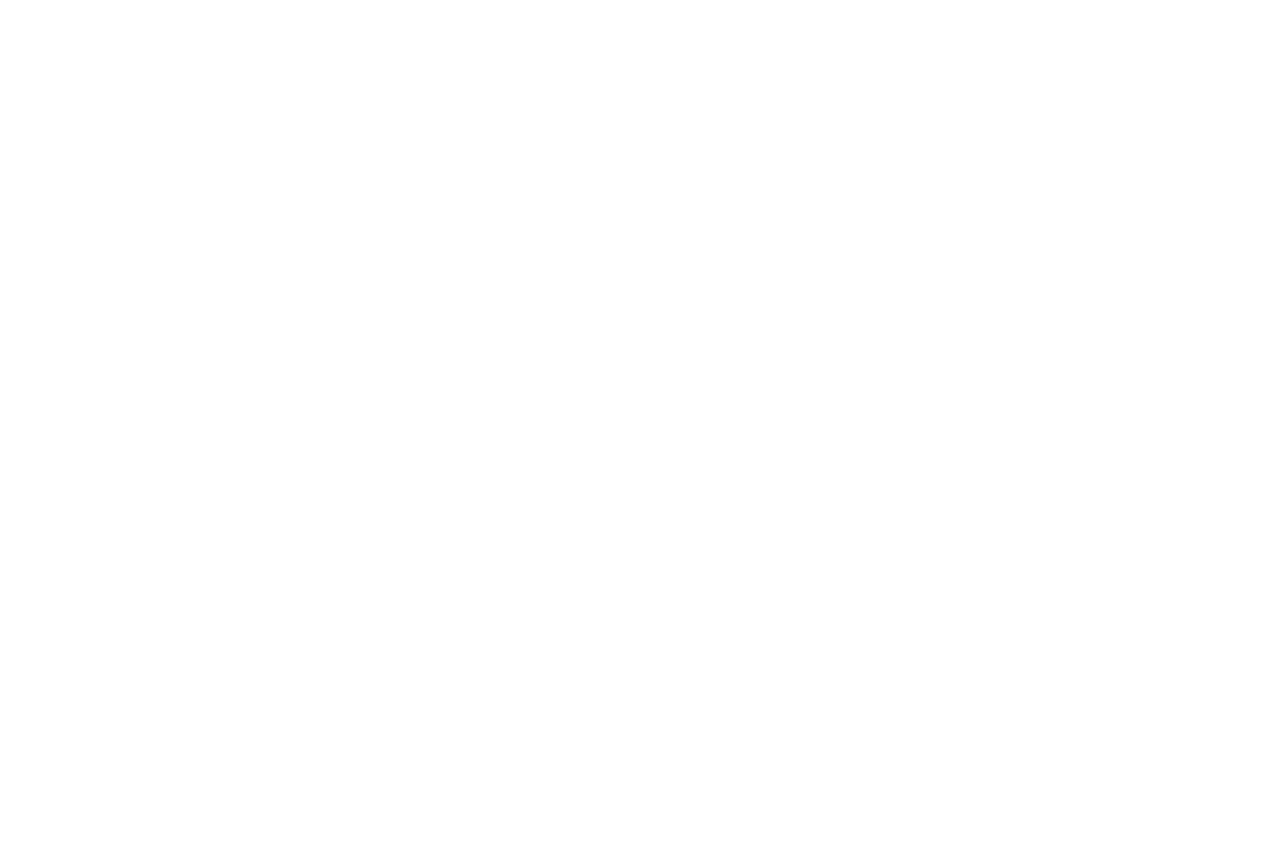
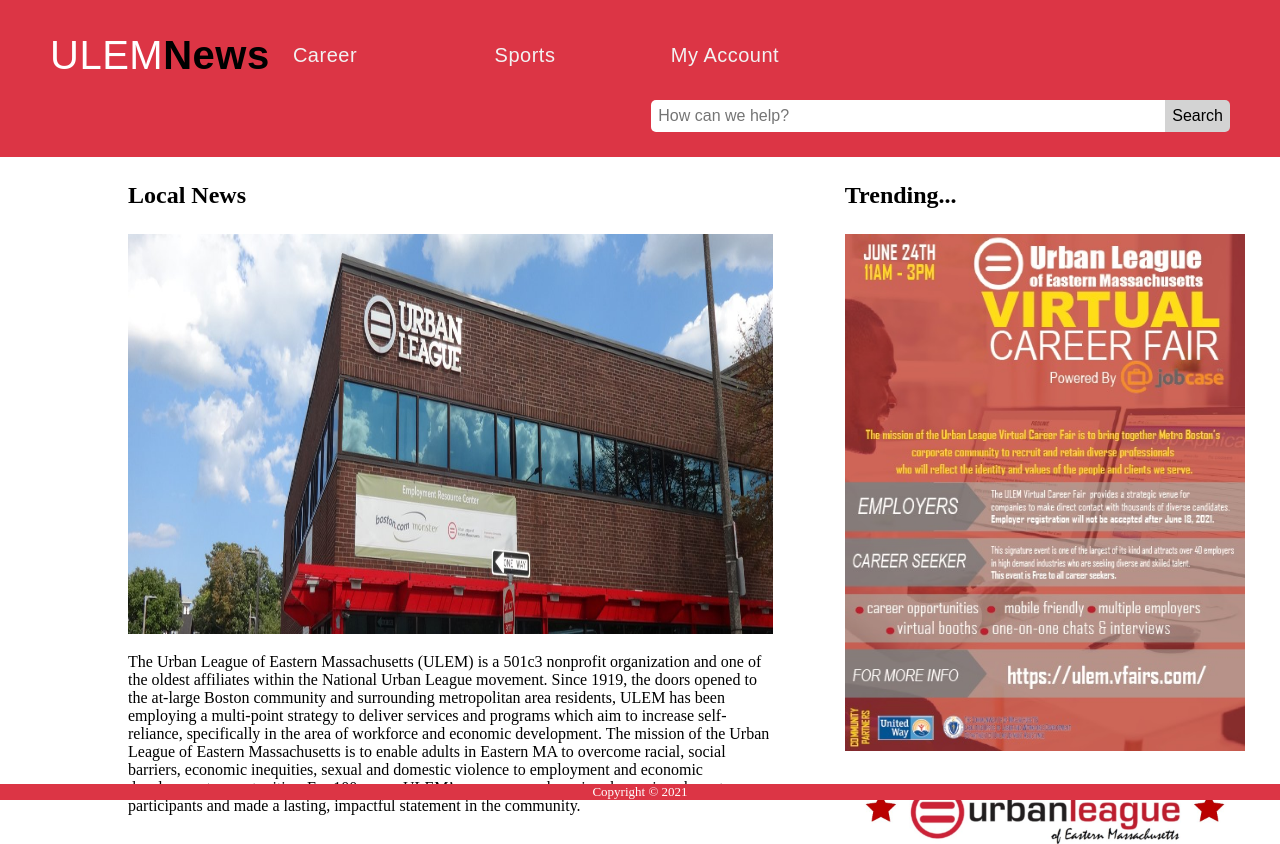
Before and after one commit to davidkhem/ulem-hub, a plain HTML site: page news.html in a window 1280 px wide. Shown: the top 844 px of the page. Before the commit the page ends 800 px from the top, so only its background shows below. Drawn offline with Linux system fonts and the light colour scheme.

Commit message:
Updated index and news

```diff
--- a/news.css
+++ b/news.css
@@ -0,0 +1,181 @@
+
+* {
+    margin: 0;
+    padding: 0;
+}
+
+:root {
+    --primary-color:white;
+    --secondary-color:#dc3545;
+}
+
+
+body {
+    background: var(--primary-color);
+    margin: 0;
+}
+
+.icon {
+    font-size: 40px;
+    font-weight: 400;
+    color: white;
+    position: relative;
+}
+
+.menu {
+    width: 100%;
+    background: var(--secondary-color);
+    overflow: auto;
+    padding-top: 25px;
+    padding-bottom: 25px;
+    margin-bottom: 25px;
+}
+
+.menu ul {
+    margin: 0;
+    padding: 0;
+    list-style: none;
+    line-height: 60px;
+}
+
+.menu li {
+    float: left;
+}
+
+.menu ul li a {
+    background: var(--secondary-color);
+    text-decoration: none;
+    width: 150px;
+    margin-left: 50px;
+    display: block;
+    text-align: center;
+    color: #f2f2f2;
+    font-size: 20px;
+    font-family: sans-serif;
+    letter-spacing: 0.5px;
+}
+
+.menu li a:hover {
+    color: #fff;
+    opacity: 0.5;
+    font-size: 19px;
+}
+
+.search-form {
+    margin-top: 15px;
+    float: right;
+    margin-right: 50px;
+}
+
+input[type=text] {
+    padding: 7px;
+    border: none;
+    font-size: 16px;
+    font-family: sans-serif;
+    width: 500px;
+    border-radius: 5px 0 0 5px;
+}
+
+button {
+    float: right;
+    background: lightgray;
+    color: black;
+    border-radius: 0 5px 5px 0;
+    cursor: pointer;
+    position: relative;
+    padding: 7px;
+    font-family: sans-serif;
+    border: none;
+    font-size: 16px;
+}
+
+
+.navbar {
+    width: 100%;
+    background: palevioletred;
+    overflow: auto;
+    padding-top: 25px;
+    padding-bottom: 25px;
+    margin-bottom: 25px;
+}
+
+.navbar ul {
+    margin: 0;
+    padding: 0;
+    list-style: none;
+    line-height: 60px;
+}
+
+.navbar li {
+    float: left;
+}
+
+.navbar ul li a {
+    background: var(--secondary-color);
+    text-decoration: none;
+    width: 150px;
+    margin-left: 50px;
+    display: block;
+    text-align: center;
+    color: #f2f2f2;
+    font-size: 20px;
+    font-family: sans-serif;
+    letter-spacing: 0.5px;
+}
+
+.navbar li a:hover {
+    color: #fff;
+    opacity: 0.5;
+    font-size: 19px;
+}
+
+
+
+
+
+.container {
+    width: 80%;
+    margin: 0 auto;
+}
+
+section {
+    float: left;
+    width: 70%;
+    height: 30%;
+}
+
+section img {
+    width: 90%;
+    height: 400px;
+    padding-top: 25px;
+    padding-bottom: 15px;
+}
+
+section p {
+    width: 90%;
+    padding-bottom: 15px;
+}
+
+aside {
+    float: right;
+    width: 30%;
+}
+
+aside h1, img {
+    padding-bottom: 25px;
+}
+
+bottom {
+    float: left;
+}
+
+footer {
+    position: fixed;
+    left: 0;
+    bottom: 0;
+    width: 100%;
+    text-align: center;
+    background-color: var(--secondary-color);
+    color: white;
+    font-size: small;
+}
--- a/news.html
+++ b/news.html
@@ -0,0 +1,58 @@
+<!DOCTYPE html>
+<html lang="en">
+<head>
+    <meta charset="UTF-8">
+    <meta http-equiv="X-UA-Compatible" content="IE=edge">
+    <meta name="viewport" content="width=device-width, initial-scale=1.0">
+    <link rel="stylesheet" href="news.css">
+    <title>ULEM News</title>
+</head>
+<body>
+
+<nav class="menu">
+    <ul>
+        <li><a href="index.html">
+            <div class="icon">ULEM<b style="color:black;">News</b>
+            </div>
+        </a>
+        </li>
+
+        <li><a href="https://www.ulem.org/program#program">Career</a></li>
+        <li><a href="sports.html">Sports</a></li>
+        <li><a href="#">My Account</a></li>
+    </ul>
+
+    <form class="search-form">
+        <input type="text"  placeholder="How can we help?">
+        <button>Search</button>
+    </form>
+</nav>
+
+<div class="container">
+    <section>
+        <h1>Local News</h1>
+        <img src="images/ulem-building.jpg" alt="ulem-building">
+        <p>The Urban League of Eastern Massachusetts (ULEM) is a 501c3 nonprofit organization and one of the oldest affiliates within the National Urban League movement. Since 1919, the doors opened to the at-large Boston community and surrounding metropolitan area residents, ULEM has been employing a multi-point strategy to deliver services and programs which aim to increase self-reliance, specifically in the area of workforce and economic development. The mission of the Urban League of Eastern Massachusetts is to enable adults in Eastern MA to overcome racial, social barriers, economic inequities, sexual and domestic violence to employment and economic development opportunities. For 100 years, ULEM’s programs and services have given hope to participants and made a lasting, impactful statement in the community.</p>
+    </section>
+
+    <aside>
+        <h1>Trending...</h1>
+        <img src="images/ulem-career-fair.jpg" width="400px">
+        <img src="images/ulem-thankyou.jpg" width="400px">
+    </aside>
+
+    <bottom>
+        <img src="images/dinosaur-mask.jpg" width="300px">
+        <img src="images/pride-month.jpg" width="300px">
+        <img src="images/ulem-thankyou.jpg" width="300px">
+    </bottom>
+</div>
+
+
+<footer>
+    <p>Copyright &copy; 2021</p>
+</footer>
+
+
+</body>
+</html>
--- a/style.css
+++ b/style.css
@@ -1,13 +1,14 @@
-
-:root {
-    --primary-color:white;
-    --secondary-color:red;
-}
 
 * {
     margin: 0;
     padding: 0;
 }
+
+:root {
+    --primary-color:white;
+    --secondary-color:#dc3545;
+}
+
 
 body {
     background: var(--primary-color);
@@ -24,8 +25,8 @@
     width: 100%;
     background: var(--secondary-color);
     overflow: auto;
-    padding-top: 50px;
-    padding-bottom: 50px;
+    padding-top: 25px;
+    padding-bottom: 25px;
     margin-bottom: 25px;
 }
 
@@ -71,14 +72,14 @@
     font-size: 16px;
     font-family: sans-serif;
     width: 500px;
-    border-radius: 5px 5px;
+    border-radius: 5px 0 0 5px;
 }
 
 button {
-    float: center;
+    float: right;
     background: lightgray;
     color: black;
-    border-radius: 5px 5px;
+    border-radius: 0 5px 5px 0;
     cursor: pointer;
     position: relative;
     padding: 7px;
@@ -86,6 +87,49 @@
     border: none;
     font-size: 16px;
 }
+
+
+.navbar {
+    width: 100%;
+    background: palevioletred;
+    overflow: auto;
+    padding-top: 25px;
+    padding-bottom: 25px;
+    margin-bottom: 25px;
+}
+
+.navbar ul {
+    margin: 0;
+    padding: 0;
+    list-style: none;
+    line-height: 60px;
+}
+
+.navbar li {
+    float: left;
+}
+
+.navbar ul li a {
+    background: var(--secondary-color);
+    text-decoration: none;
+    width: 150px;
+    margin-left: 50px;
+    display: block;
+    text-align: center;
+    color: #f2f2f2;
+    font-size: 20px;
+    font-family: sans-serif;
+    letter-spacing: 0.5px;
+}
+
+.navbar li a:hover {
+    color: #fff;
+    opacity: 0.5;
+    font-size: 19px;
+}
+
+
+
 
 
 .container {
@@ -101,12 +145,14 @@
 
 section img {
     width: 90%;
+    height: 400px;
     padding-top: 25px;
     padding-bottom: 15px;
 }
 
 section p {
     width: 90%;
+    padding-bottom: 15px;
 }
 
 aside {
@@ -120,10 +166,7 @@
 
 bottom {
     float: left;
-    padding-top: 50px;
 }
-
-
 
 footer {
     position: fixed;
```
Also changed, not shown: index.html (+3 -3 lines), 1 other file.
